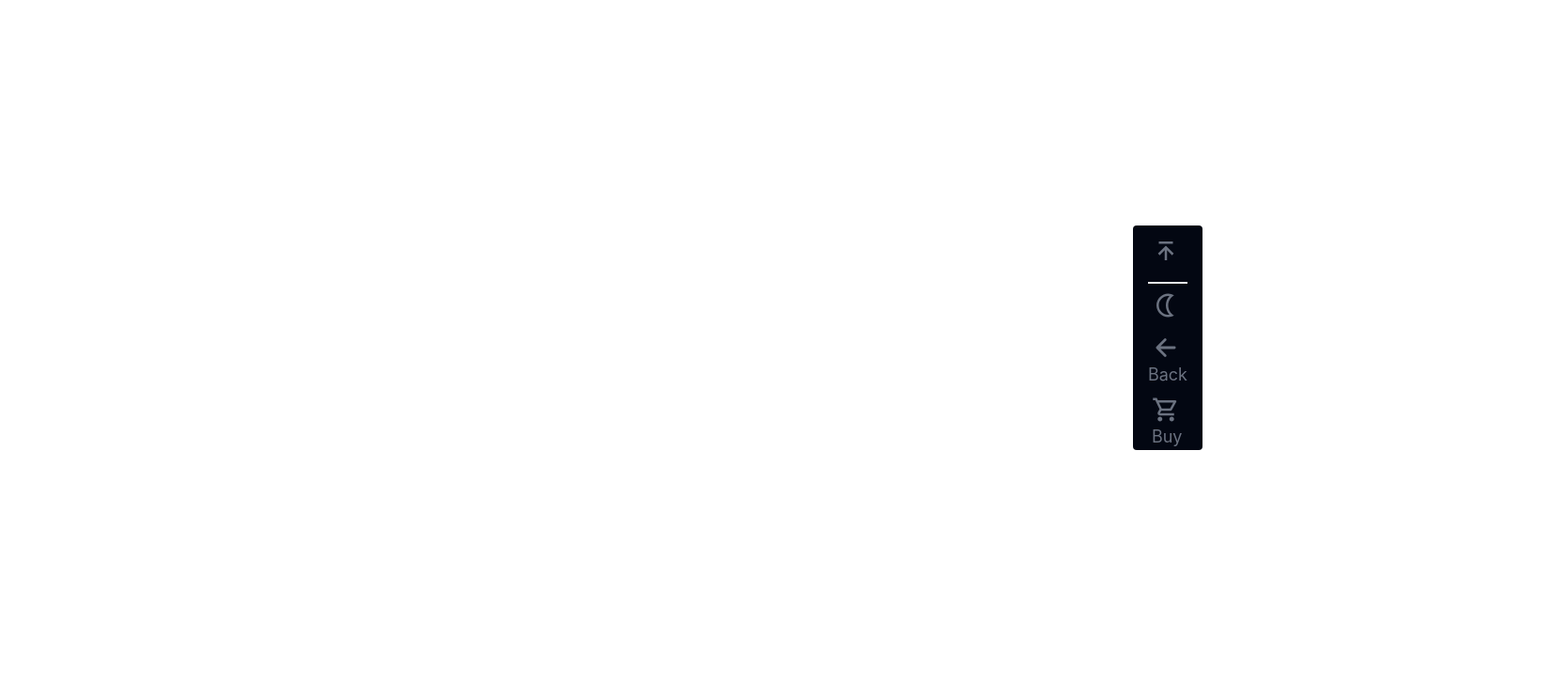
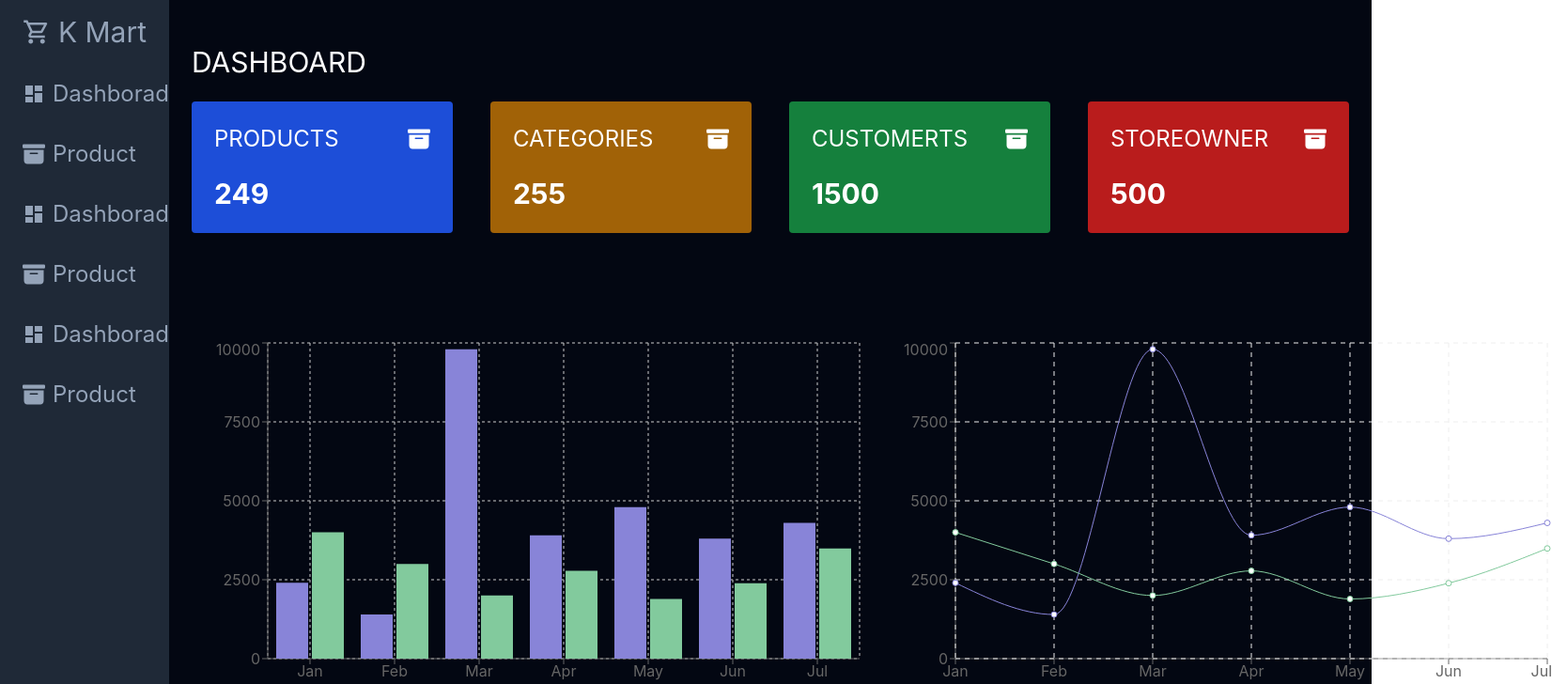
Before and after one commit to Phuoc2610/Final-FE, a React (Create React App) app: page /admin in a window 1280 px wide. Before the commit this address had no page. Shown: the top 728 px of the page at 94% size, 1668 px wide, since content can reach past the window. Built offline with nearby package versions, Linux system fonts and the light colour scheme.

Commit message:
admin dashboard

```diff
--- a/package.json
+++ b/package.json
@@ -13,6 +13,7 @@
     "react-icons": "^5.0.1",
     "react-router-dom": "^6.21.3",
     "react-scripts": "5.0.1",
+    "recharts": "^2.11.0",
     "web-vitals": "^2.1.4"
   },
   "scripts": {
--- a/src/App.css
+++ b/src/App.css
@@ -40,3 +40,9 @@
 @tailwind base;
 @tailwind components;
 @tailwind utilities;
+
+*{
+  padding: 0;
+  margin: 0;
+  box-sizing: border-box;
+}
--- a/src/App.js
+++ b/src/App.js
@@ -1,9 +1,9 @@
 import './App.css';
 import { BrowserRouter as Router, Route, Routes } from 'react-router-dom';
 import Home from './pages/home/Home';
-import Slidebar from './components/slidebar/Slidebar';
 import Login from './pages/login/Login';
 import Register from './pages/register/Register';
+import Admin from './pages/admin/Admin';
 
 
 function App() {
@@ -13,8 +13,8 @@
         <Route path="/" element={<Home />} />
         <Route path="/login" element={<Login />} />
         <Route path="/register" element={<Register />} />
+        <Route path="/admin" element={<Admin />} />
       </Routes>
-        <Slidebar />
     </Router>
   );
 }
--- a/src/components/footer/Footer.jsx
+++ b/src/components/footer/Footer.jsx
@@ -12,7 +12,7 @@
                     <h2 className="text-5xl">Newsletter</h2>
                     <p className="text-[#ccc]">Excepteur sint occaecat cupidatat non proident, sunt.</p>
                 </div>
-                <div className="mt-3">
+                <div className="mt-4">
                     <input type="text" placeholder="Email" className=" py-2 pl-6 w-80 rounded-lg " />
                     <button className="py-[12px] px-[40px] rounded-lg bg-[#ed174a] hover:bg-[#0f183a]">
                     <FiSend className="text-[17px] text-white"/>
--- /dev/null
+++ b/src/pages/admin/Admin.jsx
@@ -0,0 +1,118 @@
+import { MdOutlineShoppingCart, MdDashboard } from "react-icons/md";
+import { BsFillArchiveFill } from "react-icons/bs";
+import { LineChart, Line, XAxis, YAxis, CartesianGrid, Tooltip, Legend, ResponsiveContainer, BarChart, Bar } from 'recharts';
+
+
+
+const Admin = () => {
+    const data1 = [
+        { name: 'Jan', uv: 4000, pv: 2400, amt: 2400 },
+        { name: 'Feb', uv: 3000, pv: 1398, amt: 2210 },
+        { name: 'Mar', uv: 2000, pv: 9800, amt: 2290 },
+        { name: 'Apr', uv: 2780, pv: 3908, amt: 2000 },
+        { name: 'May', uv: 1890, pv: 4800, amt: 2181 },
+        { name: 'Jun', uv: 2390, pv: 3800, amt: 2500 },
+        { name: 'Jul', uv: 3490, pv: 4300, amt: 2100 },
+    ];
+    const data2 = [
+        { name: 'Jan', uv: 4000, pv: 2400, amt: 2400 },
+        { name: 'Feb', uv: 3000, pv: 1398, amt: 2210 },
+        { name: 'Mar', uv: 2000, pv: 9800, amt: 2290 },
+        { name: 'Apr', uv: 2780, pv: 3908, amt: 2000 },
+        { name: 'May', uv: 1890, pv: 4800, amt: 2181 },
+        { name: 'Jun', uv: 2390, pv: 3800, amt: 2500 },
+        { name: 'Jul', uv: 3490, pv: 4300, amt: 2100 },
+    ];
+
+
+    return (
+        <div className="flex h-screen">
+            <div className="bg-gray-800 text-slate-400 w-1/5">
+                <h3 className="flex text-3xl py-4 items-center justify-center">
+                    <MdOutlineShoppingCart className="mr-2" />
+                    K Mart</h3>
+                <ul className="pl-6">
+                    <li className="flex text-2xl py-4 items-center ">
+                        <MdDashboard className="mr-2" />
+                        Dashborad</li>
+                    <li className="flex text-2xl py-4 items-center ">
+                        <BsFillArchiveFill className="mr-2" />
+                        Product</li>
+
+                    <li className="flex text-2xl py-4 items-center ">
+                        <MdDashboard className="mr-2" />
+                        Dashborad</li>
+                    <li className="flex text-2xl py-4 items-center ">
+                        <BsFillArchiveFill className="mr-2" />
+                        Product</li>
+
+                    <li className="flex text-2xl py-4 items-center ">
+                        <MdDashboard className="mr-2" />
+                        Dashborad</li>
+                    <li className="flex text-2xl py-4 items-center ">
+                        <BsFillArchiveFill className="mr-2" />
+                        Product</li>
+                </ul>
+            </div>
+            <div className="bg-gray-950 text-white w-full px-6">
+                <h4 className="mt-12 text-3xl mb-6">DASHBOARD</h4>
+                <div className=" grid grid-cols-4 gap-x-10 ">
+                    <div className="bg-blue-700 rounded px-6 py-6">
+                        <h5 className="flex items-center justify-between text-2xl">PRODUCTS
+                            <BsFillArchiveFill />
+
+                        </h5>
+                        <p className="text-3xl pt-6 font-bold">249</p>
+                    </div>
+                    <div className="bg-yellow-700 rounded px-6 py-6 ">
+                        <h5 className="flex items-center justify-between text-2xl">CATEGORIES
+                            <BsFillArchiveFill />
+                        </h5>
+                        <p className="text-3xl pt-6 font-bold">255</p>
+                    </div>
+                    <div className="bg-green-700 rounded px-6 py-6 ">
+                        <h5 className="flex items-center justify-between text-2xl">CUSTOMERTS
+                            <BsFillArchiveFill />
+                        </h5>
+                        <p className="text-3xl pt-6 font-bold">1500</p>
+                    </div>
+                    <div className="bg-red-700 rounded px-6 py-6 ">
+                        <h5 className="flex items-center justify-between text-2xl">STOREOWNER
+                            <BsFillArchiveFill />
+                        </h5>
+                        <p className="text-3xl pt-6 font-bold">500</p>
+                    </div>
+                </div>
+
+                <div className="flex mt-28">
+                    <div className="px-4">
+                        <ResponsiveContainer width={700} height={400}>
+                            <BarChart data={data2}>
+                                <CartesianGrid strokeDasharray="3 3" />
+                                <XAxis dataKey="name" />
+                                <YAxis />
+                                <Tooltip />
+                                <Legend />
+                                <Bar dataKey="pv" fill="#8884d8" />
+                                <Bar dataKey="uv" fill="#82ca9d" />
+                            </BarChart>
+                        </ResponsiveContainer>
+                    </div>
+                    <div className="px-4">
+                        <LineChart width={700} height={400} data={data1}>
+                            <XAxis dataKey="name" />
+                            <YAxis />
+                            <CartesianGrid stroke="#eee" strokeDasharray="5 5" />
+                            <Line type="monotone" dataKey="pv" stroke="#8884d8" />
+                            <Line type="monotone" dataKey="uv" stroke="#82ca9d" />
+                            <Tooltip />
+                            <Legend />
+                        </LineChart>
+                    </div>
+                </div>
+            </div>
+        </div>
+    )
+}
+
+export default Admin;
--- a/src/pages/home/Home.jsx
+++ b/src/pages/home/Home.jsx
@@ -12,6 +12,7 @@
             <Navbar />
             <Carousel />
             <Footer />
+            <Slidebar />
         </div>
     )
 }
```
Also changed, not shown: 2 other files (tests, documents, lock files or other folders).
